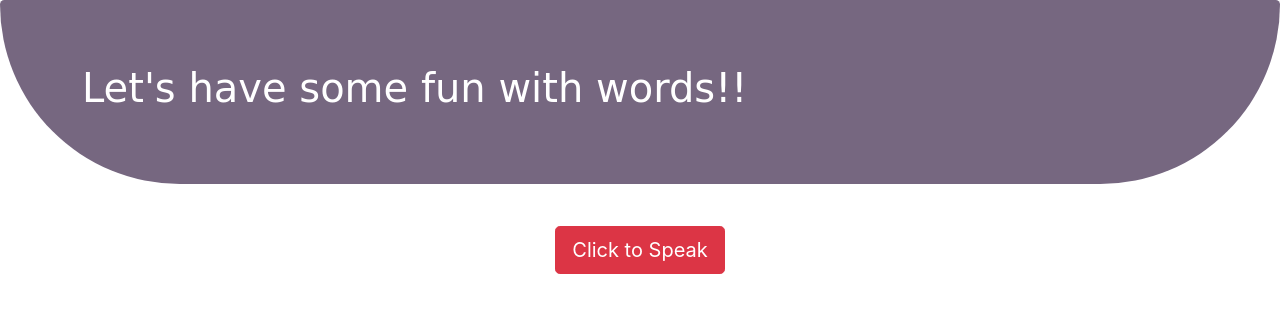
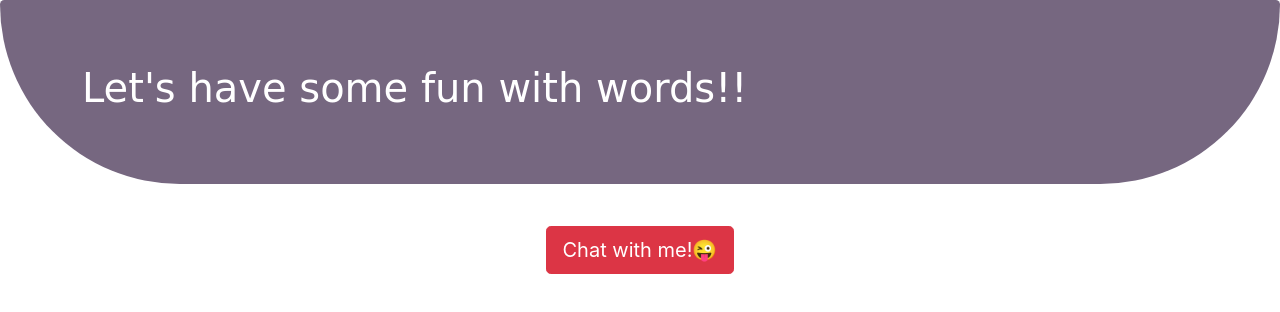
Before and after one commit to vickyg7113/talking, a plain HTML site: page index.html in a window 1280 px wide. Drawn offline with nearby package versions, Linux system fonts and the light colour scheme.

Commit message:
Update index.html

```diff
--- a/index.html
+++ b/index.html
@@ -151,7 +151,7 @@
       <h1 style="padding-left:50px;font-family:cursive;font-weight:400%%;">Let's have some fun with words!!</h1>
     </header>
    <div class="cont1">
-      <button type="button" class="btn btn-danger btn-lg" onclick="speechRec()">Click to Speak<span id="action"></span></button>
+      <button type="button" class="btn btn-danger btn-lg" onclick="speechRec()">Chat with me!😜<span id="action"></span></button>
     </div>
     <div id="loadI">
       <div class="round">
```
